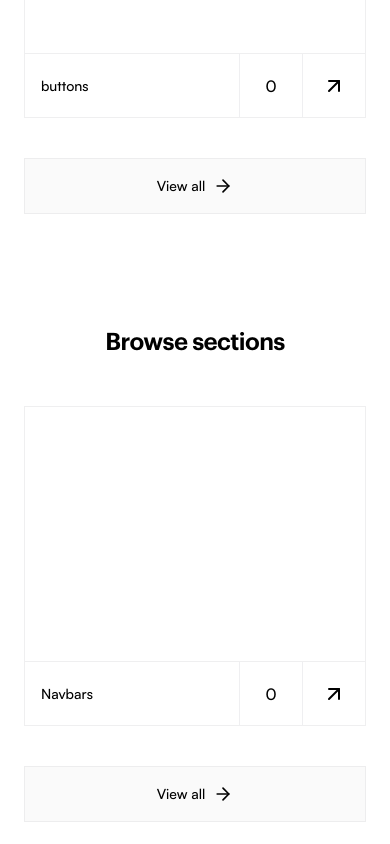
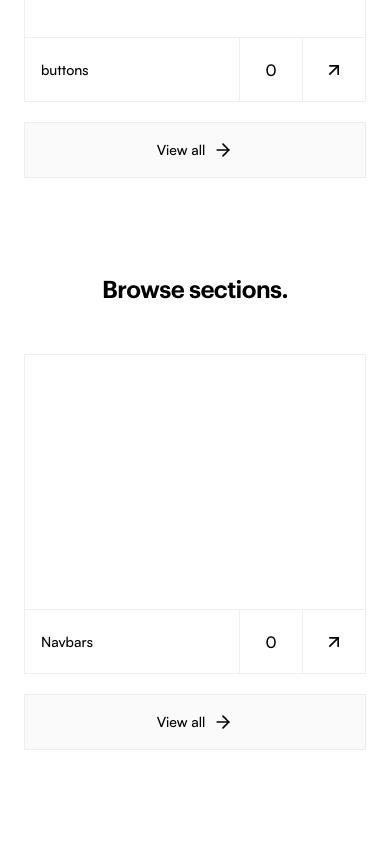
Before and after one commit to Jeff-Maina/craft, a Next.js app: page / in a window 390 px wide. Shown: the part 940-1784 px from the top of the page. Built offline with nearby package versions, Linux system fonts and the light colour scheme.

Commit message:
fix spacing

```diff
--- a/src/app/layouts/Cards/ComponentCard.tsx
+++ b/src/app/layouts/Cards/ComponentCard.tsx
@@ -45,7 +45,7 @@ const ComponentCard: FC<ComponentProps> = ({
             href={pagePath}
             className="w-full h-full flex items-center justify-center"
           >
-            <ArrowUpRight className="group-hover/button:stroke-white transition-all duration-150" />
+            <ArrowUpRight className="group-hover/button:stroke-white transition-all duration-150 h-[20px] w-[20px]" />
           </Link>
         </div>
       </div>
--- a/src/app/page.tsx
+++ b/src/app/page.tsx
@@ -4,7 +4,7 @@ import Faqs from "@/components/Faqs";
 
 export default function Home() {
   return (
-    <main className="flex flex-col gap-16 lg:gap-20">
+    <main className="flex flex-col gap-12 lg:gap-20">
       <header className="h-[60vh] lg:h-[70vh] flex flex-col items-center justify-center pt-20">
         <p className="text-[8rem] md:text-[11rem] lg:text-[15rem] tracking-tighter font-campton-bold text-center leading-normal">
           craft.
@@ -34,13 +34,13 @@ export default function Home() {
             <div></div>
           </ComponentCard>
         </section>
-        <div className="flex justify-center mt-10 lg:mt-20">
+        <div className="flex justify-center mt-5 lg:mt-20">
           <Button label="View all" path="/elements" />
         </div>
       </section>
       <section className="p-6 max-w-7xl m-auto w-full">
         <h1 className="text-center font-graphik-semibold text-2xl tracking-tight lg:text-4xl">
-          Browse sections
+          Browse sections.
         </h1>
         <br />
         <br />
@@ -55,7 +55,7 @@ export default function Home() {
             <div></div>
           </ComponentCard>
         </section>
-        <div className="flex justify-center mt-10 lg:mt-20">
+        <div className="flex justify-center mt-5 lg:mt-20">
           <Button label="View all" path="/sections" />
         </div>{" "}
       </section>
```
